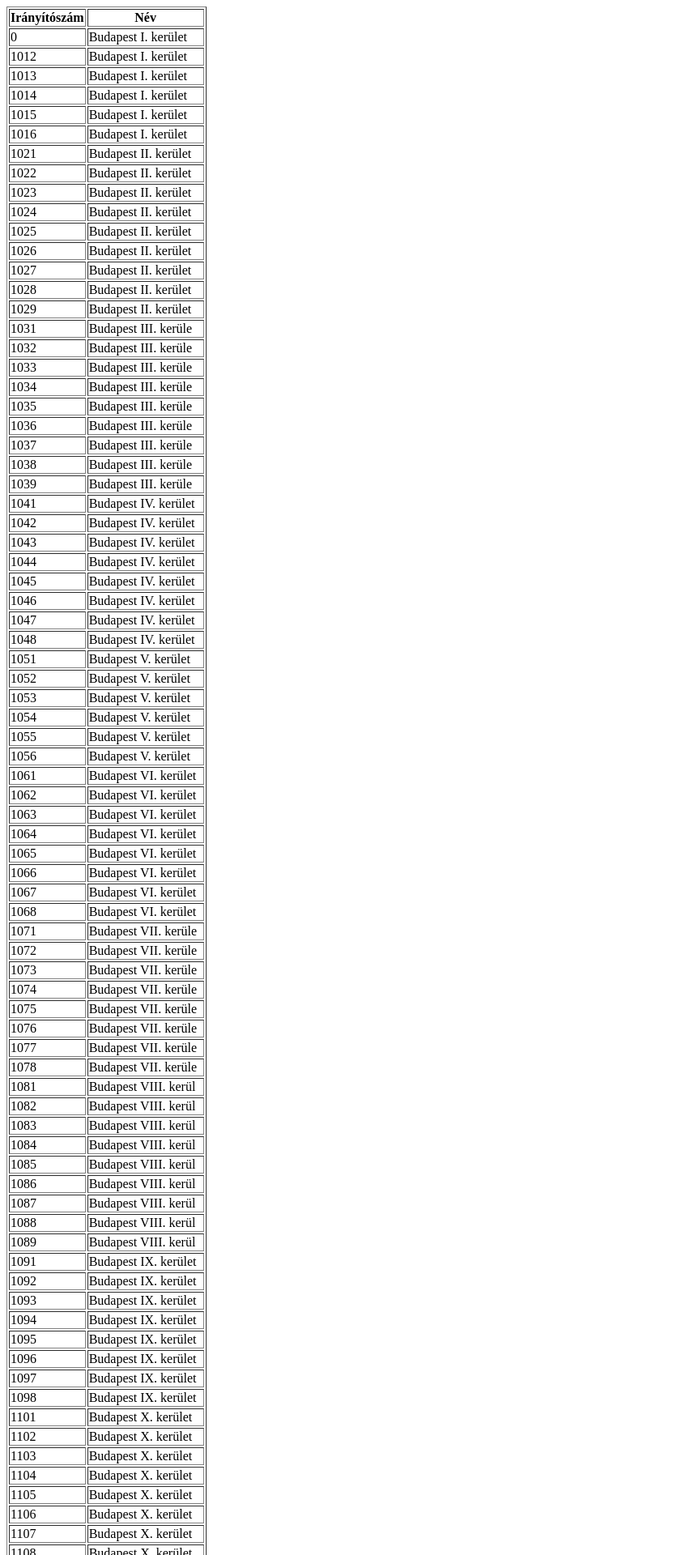
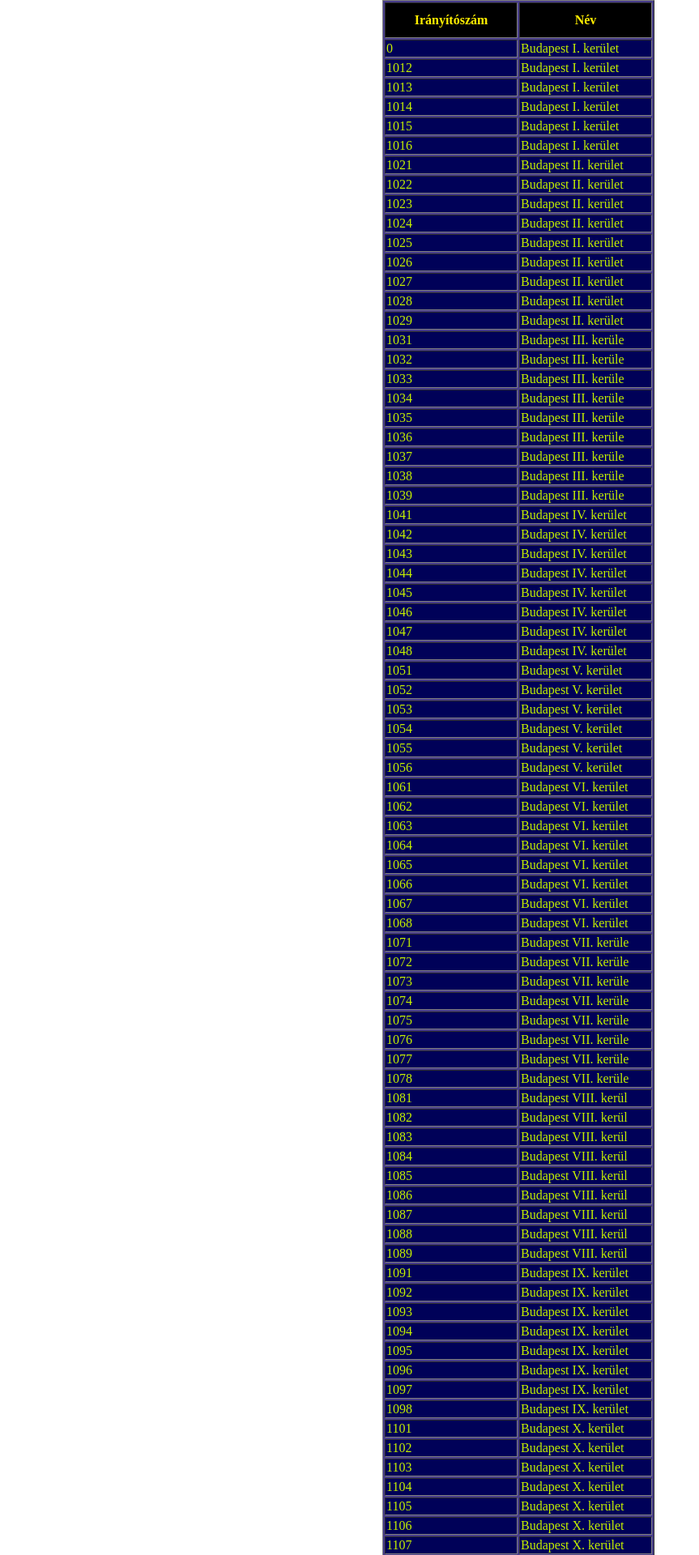
Before and after one commit to gombosjanos/adatbazis, a PHP site: page /telepulesek.php in a window 1280 px wide. Shown: the top 1920 px of the page at 81% size, without its empty margins (0-863 px from the left). Run offline with PHP 8.4, Linux system fonts and the light colour scheme; data comes from the database, SQL or seed files in the repository.

Commit message:
táblázat formázása

```diff
--- /dev/null
+++ b/css/telepules.css
@@ -0,0 +1,18 @@
+*{
+    margin: auto;
+}
+
+table{
+    background-color:darkslateblue;
+}
+th{
+    width: 160px;
+    background-color: rgb(0, 0, 0);
+    color:rgb(255, 238, 0);
+    height: 40px;
+}
+td{
+    width: 160px;
+    background-color: rgb(0, 1, 88);
+    color:rgb(196, 240, 0);
+}
--- a/telepulesek.php
+++ b/telepulesek.php
@@ -1,3 +1,13 @@
+<!DOCTYPE html>
+<html>
+<head>
+	<meta charset="utf-8">
+	<title>Települések</title>
+    <link rel="stylesheet" type="text/css" href="css/telepules.css">
+
+</head>
+<body>
+
 <?php
 $servername = "localhost";
 $username = "Jani";
@@ -33,3 +43,5 @@ echo "</table>";
 
 mysqli_close($conn);
 ?>
+</body>
+</html>
```
